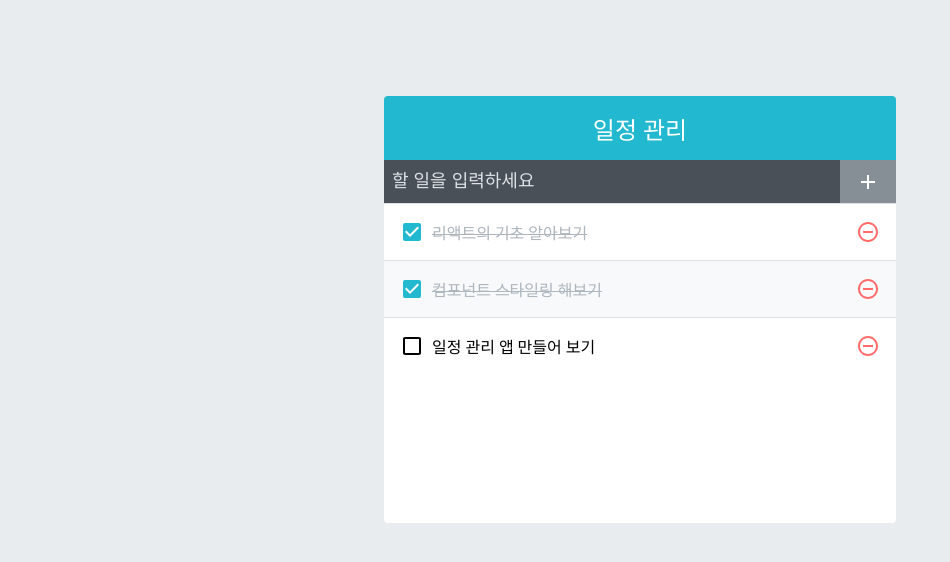
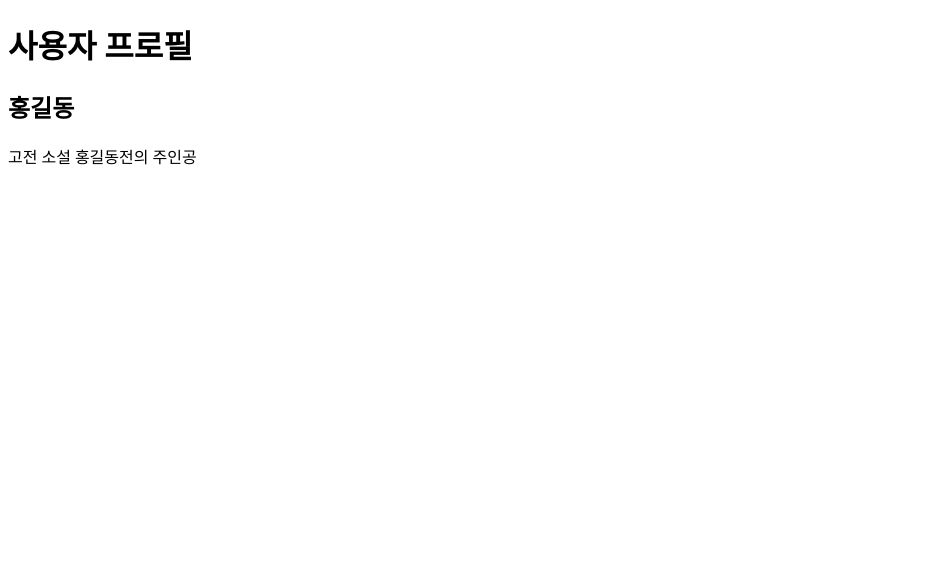
Before and after one commit to Kang-Seonggyu/ReactBookClone, a React (Create React App) app: page /profiles/gildong in a window 1280 px wide. Shown: the top 562 px of the page, without its empty margins (0-950 px from the left). Built offline with nearby package versions, Linux system fonts and the light colour scheme.

Commit message:
Router : URL 파라미터 이용하기

```diff
--- a/package.json
+++ b/package.json
@@ -10,7 +10,9 @@
     "react": "^18.2.0",
     "react-dom": "^18.2.0",
     "react-icons": "^4.4.0",
+    "react-router-dom": "^6.4.0",
     "react-scripts": "5.0.1",
+    "react-virtualized": "^9.22.3",
     "sass": "^1.54.9",
     "web-vitals": "^2.1.4"
   },
--- a/src/13_ReactRouter_DevSpa/App_for13.js
+++ b/src/13_ReactRouter_DevSpa/App_for13.js
@@ -1,12 +1,14 @@
 import {Route, Routes} from "react-router-dom";
 import Home from "./Home";
 import About from "./About";
+import Profile from "./Profile";
 
 const App_for13 = () => {
     return (
         <Routes>
             <Route path="/" element={<Home /> } />
             <Route path="/about" element={<About /> } />
+            <Route path="/profiles/:username" element={<Profile /> } />
         </Routes>
     );
 };
--- a/src/13_ReactRouter_DevSpa/Home.js
+++ b/src/13_ReactRouter_DevSpa/Home.js
@@ -5,7 +5,20 @@ const Home = () => {
         <div>
             <h1>Home</h1>
             <p>가장 먼저 보여지는 페이지 입니다.</p>
-            <Link to="/about">소개</Link>
+            <ul>
+                <li>
+                    <Link to="/about">소개</Link>
+                </li>
+                <li>
+                    <Link to="/profiles/velopert">velopert의 프로필</Link>
+                </li>
+                <li>
+                    <Link to="/profiles/gildong">gildong의 프로필</Link>
+                </li>
+                <li>
+                    <Link to="/profiles/void">존재하지 않는 프로필</Link>
+                </li>
+            </ul>
         </div>
     );
 };
--- /dev/null
+++ b/src/13_ReactRouter_DevSpa/Profile.js
@@ -0,0 +1,33 @@
+import { useParams } from "react-router-dom";
+
+const data = {
+    velopert : {
+        name : '김민준',
+        description : '리액트를 좋아하는 개발자',
+    },
+    gildong : {
+        name : '홍길동',
+        description : '고전 소설 홍길동전의 주인공',
+    },
+};
+
+const Profile = () => {
+    const params = useParams();
+    const profile = data[params.username];
+
+    return (
+        <div>
+            <h1>사용자 프로필</h1>
+            {profile? (
+                <div>
+                    <h2>{profile.name}</h2>
+                    <p>{profile.description}</p>
+                </div>
+            ) : (
+                <p>존재하지 않는 프로필입니다.</p>
+            )}
+        </div>
+    );
+};
+
+export default Profile;
--- a/src/index.js
+++ b/src/index.js
@@ -10,13 +10,12 @@
 
 import React from 'react';
 import ReactDOM from 'react-dom/client';
-import './10_App_ScheduleManagement/index_for10.css'
-import App_for10 from "./10_App_ScheduleManagement/App_for10";
+import {BrowserRouter} from "react-router-dom";
+import App_for13 from "./13_ReactRouter_DevSpa/App_for13";
 
 const root = ReactDOM.createRoot(document.getElementById('root'));
 root.render(
-    <div>
-        <App_for10 />
-    </div>
-
+    <BrowserRouter>
+        <App_for13 />
+    </BrowserRouter>
 );
```
Also changed, not shown: 1 other file (tests, documents, lock files or other folders).
